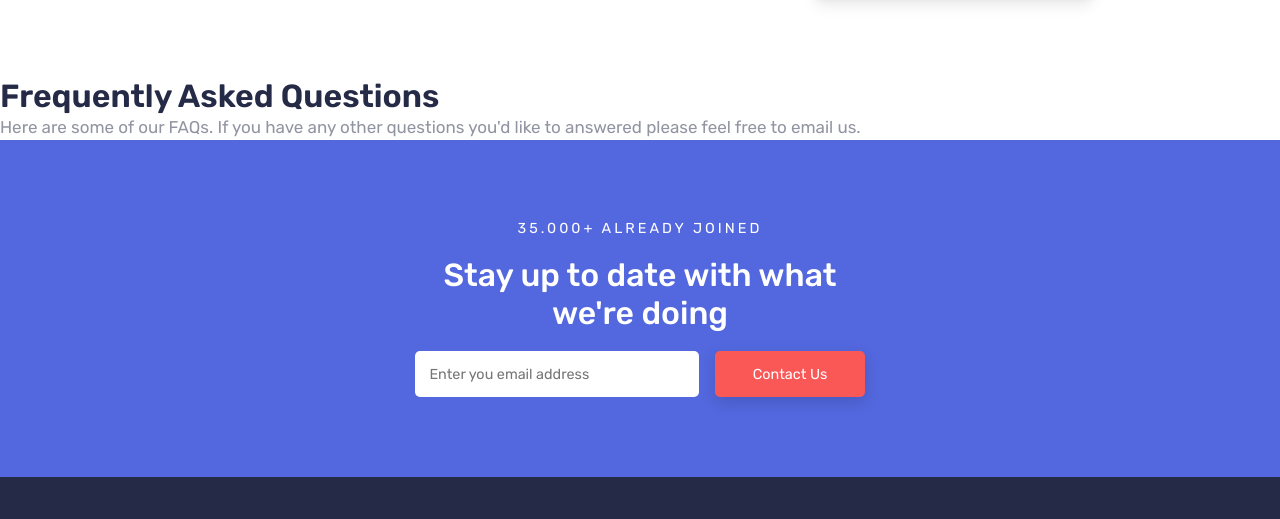
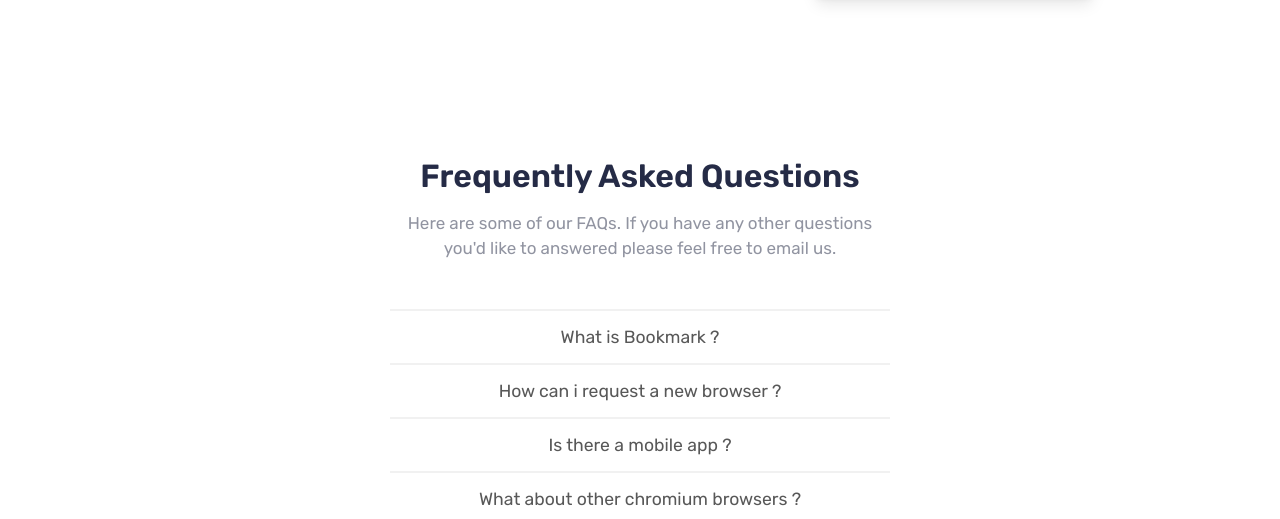
Before and after one commit to dimasabimanyy/bookmark-landing-page, a plain HTML site: page index.html in a window 1280 px wide. Shown: the part 2232-2751 px from the top of the page. Drawn offline with Linux system fonts and the light colour scheme.

Commit message:
create accordion

```diff
--- a/css/style.css
+++ b/css/style.css
@@ -312,7 +312,59 @@
 
 /* FAQ SECTION */
 
+#faq{
+    padding: 5rem 0;
+}
 
+.faq-wrapper{
+    width: 500px;
+    text-align: center;
+    margin: 0 auto;
+}
+
+.faq-info{
+    margin: 1rem 0 3rem;
+}
+
+.faq-accordion{
+    width: 500px;
+}
+
+.faq-item{
+    position: relative;
+}
+
+.faq-item .label{
+    position: relative;
+    padding: 1rem 0;
+    cursor: pointer;
+    font-size: 1.1rem;
+}
+
+.faq-item .label {
+    color: #585858;
+    border-top: 2px solid #cfcfcf4d;
+}
+
+.faq-item:last-child {
+    border-bottom: 2px solid #cfcfcf4d;
+}
+
+.faq-item .content{
+    position: relative;
+    height: 0;
+    overflow: hidden;
+    transition: .5s;
+    text-align: left;
+}
+
+.faq-item.active .content{
+    height: 150px;
+}
+
+.faq-item .label:hover, .faq-item.active .label{
+    color: #ff3535;
+}
 
 /* EMAIL SECTION */
 
--- a/index.html
+++ b/index.html
@@ -143,9 +143,36 @@
     <section id="faq">
       <div class="faq-wrapper">
         <h3>Frequently Asked Questions</h3>
-        <p>Here are some of our FAQs. If you have any other questions you'd like to answered please feel free to email us.</p>
-        <div class="faq-item">
+        <p class="faq-info">Here are some of our FAQs. If you have any other questions you'd like to answered please feel free to email us.</p>
+        <div class="faq-accordion">
 
+          <div class="faq-item">
+            <div class="label">What is Bookmark ?</div>
+            <div class="content">
+              <p>Lorem ipsum, dolor sit amet consectetur adipisicing elit. Rerum ducimus, blanditiis vero quae eius vel deserunt dolor quidem facere. Maiores repellat nostrum molestias omnis error, nulla voluptatibus natus vel dolorum!</p>
+            </div>
+          </div>
+
+          <div class="faq-item">
+            <div class="label">How can i request a new browser ?</div>
+            <div class="content">
+              <p>Lorem ipsum, dolor sit amet consectetur adipisicing elit. Rerum ducimus, blanditiis vero quae eius vel deserunt dolor quidem facere. Maiores repellat nostrum molestias omnis error, nulla voluptatibus natus vel dolorum!</p>
+            </div>
+          </div>
+
+          <div class="faq-item">
+            <div class="label">Is there a mobile app ?</div>
+            <div class="content">
+              <p>Lorem ipsum, dolor sit amet consectetur adipisicing elit. Rerum ducimus, blanditiis vero quae eius vel deserunt dolor quidem facere. Maiores repellat nostrum molestias omnis error, nulla voluptatibus natus vel dolorum!</p>
+            </div>
+          </div>
+
+          <div class="faq-item">
+            <div class="label">What about other chromium browsers ?</div>
+            <div class="content">
+              <p>Lorem ipsum, dolor sit amet consectetur adipisicing elit. Rerum ducimus, blanditiis vero quae eius vel deserunt dolor quidem facere. Maiores repellat nostrum molestias omnis error, nulla voluptatibus natus vel dolorum!</p>
+            </div>
+          </div>
         </div>
       </div>
     </section>
--- a/js/main.js
+++ b/js/main.js
@@ -14,3 +14,13 @@
     target.classList.add('active')
   })
 })
+
+// Accordion faq
+
+const accordion = document.getElementsByClassName('faq-item')
+
+for(i = 0; i < accordion.length; i++){
+    accordion[i].addEventListener('click', function(){
+        this.classList.toggle('active')
+    })
+}
```
